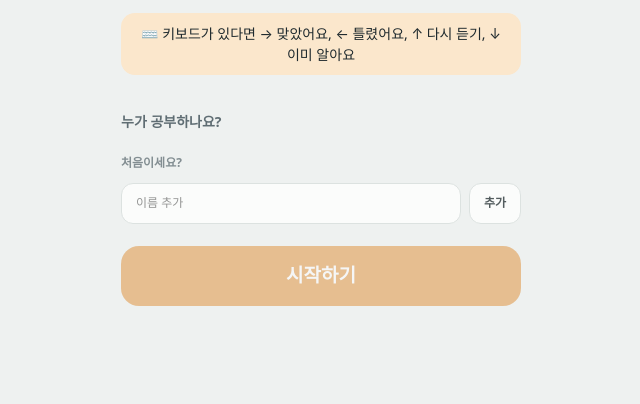
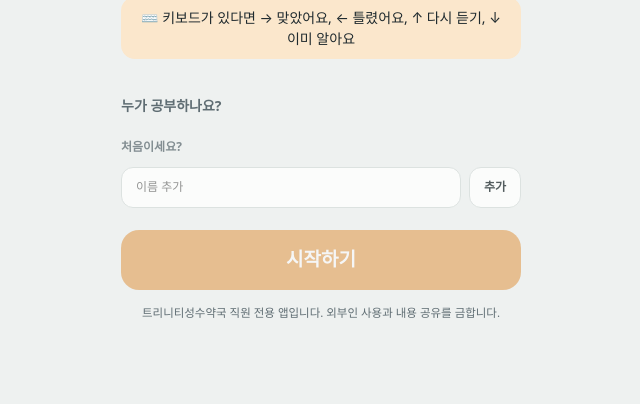
Before and after one commit to gogopmc/osusume, a plain HTML site: page index.html in a window 1280 px wide. Shown: the part 396-800 px from the top of the page, without its empty margins (319-959 px from the left). Drawn offline with Linux system fonts and the light colour scheme; no server answers; a web font is replaced by a local one.

Commit message:
첫 화면: 바로가기 만드는 법 팁, 직원 전용 안내
Co-Authored-By: Claude Opus 5.5 <noreply@anthropic.com>
Claude-Session: https://claude.ai/code/session_018Tw7o3XNh1LCMRKmHpV3iR

```diff
--- a/index.html
+++ b/index.html
@@ -57,6 +57,7 @@ button:focus-visible,input:focus-visible{outline:3px solid var(--amber);outline-
 .addrow button{padding:0 14px;border-radius:12px;border:1px solid var(--line);background:var(--surface);font-weight:600}
 .go{width:100%;margin-top:22px;min-height:60px;border-radius:18px;background:var(--amber);color:var(--amber-ink);font-size:19px;font-weight:700}
 .go:disabled{opacity:.4}
+.staffonly{margin:14px 0 0;font-size:11.5px;color:var(--muted);text-align:center;word-break:keep-all}
 .tipline{margin:16px 0 4px;padding:10px 14px;border-radius:14px;background:var(--amber-soft);color:var(--ink);font-size:14px;line-height:1.5;text-align:center;width:100%;box-sizing:border-box;word-break:keep-all}
 .cardwrap{position:relative}.flag{position:absolute;bottom:8px;right:8px;border:0;background:none;font-size:15px;opacity:.45;padding:6px;cursor:pointer;z-index:2}.flag:hover{opacity:1}
 .rpsheet{position:fixed;inset:0;z-index:80;background:rgba(0,0,0,.45);display:flex;align-items:flex-end;justify-content:center}
@@ -297,6 +298,7 @@ nav.tabs button[aria-selected="true"]{color:var(--amber)}
     <div class="addrow"><input id="newName" placeholder="이름 추가" maxlength="12" aria-label="새 사용자 이름"><button id="addBtn">추가</button></div>
   </div>
   <button class="go" id="goBtn" disabled>시작하기</button>
+  <p class="staffonly">트리니티성수약국 직원 전용 앱입니다. 외부인 사용과 내용 공유를 금합니다.</p>
 </section>
 
 <div class="app" id="mainView" hidden>
@@ -823,7 +825,7 @@ function docFor(n){return docBase?docBase.doc("osu-p-"+Array.from(n).map(c=>c.co
 /* ---------- 숨김 학습 로그 (화면에 안 보임, 오류 점검용) ----------
    기기: localStorage "osusume-log-이름" 최근 5000건 / 계정 DB: "osu-log-사용자키-날짜" 하루치 문서
    한 줄 = [시각, 문제번호(step), 세션ID, 종류, ...내용] */
-const APP_VER="v31";let LOGDAY=[],logT=null,logDayKey="";
+const APP_VER="v32";let LOGDAY=[],logT=null,logDayKey="";
 function ukey(n){return Array.from(n).map(c=>c.codePointAt(0).toString(36)).join("");}
 function logEv(type,...a){if(!me)return;try{const e=[Date.now(),S.step,SESS,type,...a];
   const k="osusume-log-"+me;const all=lsGet(k,[]);all.push(e);if(all.length>5000)all.splice(0,all.length-5000);lsSet(k,all);
@@ -1253,7 +1255,8 @@ const TIPS=["💬 오늘 배운 한 문장, 매장에서 꼭 한 번 써보세
 "🎬 단원을 다 익히면 대화문 탭에서 손님을 만나 실전 연습을 할 수 있어요.",
 "🤔 이미 아는 말은 '이미 알아요'를 누르세요. 덜 자주 나와서 모르는 말에 더 집중할 수 있어요.",
 "⏸️ 바쁠 땐 '그만할래요'를 누르세요. 진도는 자동으로 저장되고 다음에 이어서 해요.",
-"🚩 발음이나 뜻이 이상하면 🚩를 눌러 알려주세요. 바로 고칠게요."];
+"🚩 발음이나 뜻이 이상하면 🚩를 눌러 알려주세요. 바로 고칠게요.",
+"📱 아이폰은 사파리 공유 버튼 → '홈 화면에 추가', 갤럭시는 크롬 메뉴(⋮) → '홈 화면에 추가'를 누르면 앱처럼 바로 열려요."];
 function showTip(){try{let i=Math.floor(Math.random()*TIPS.length);const last=+lsGet("osusume-tip",-1);if(i===last)i=(i+1)%TIPS.length;lsSet("osusume-tip",i);$("#tipline").textContent=TIPS[i];}catch(e){}}
 showTip();
 
```
